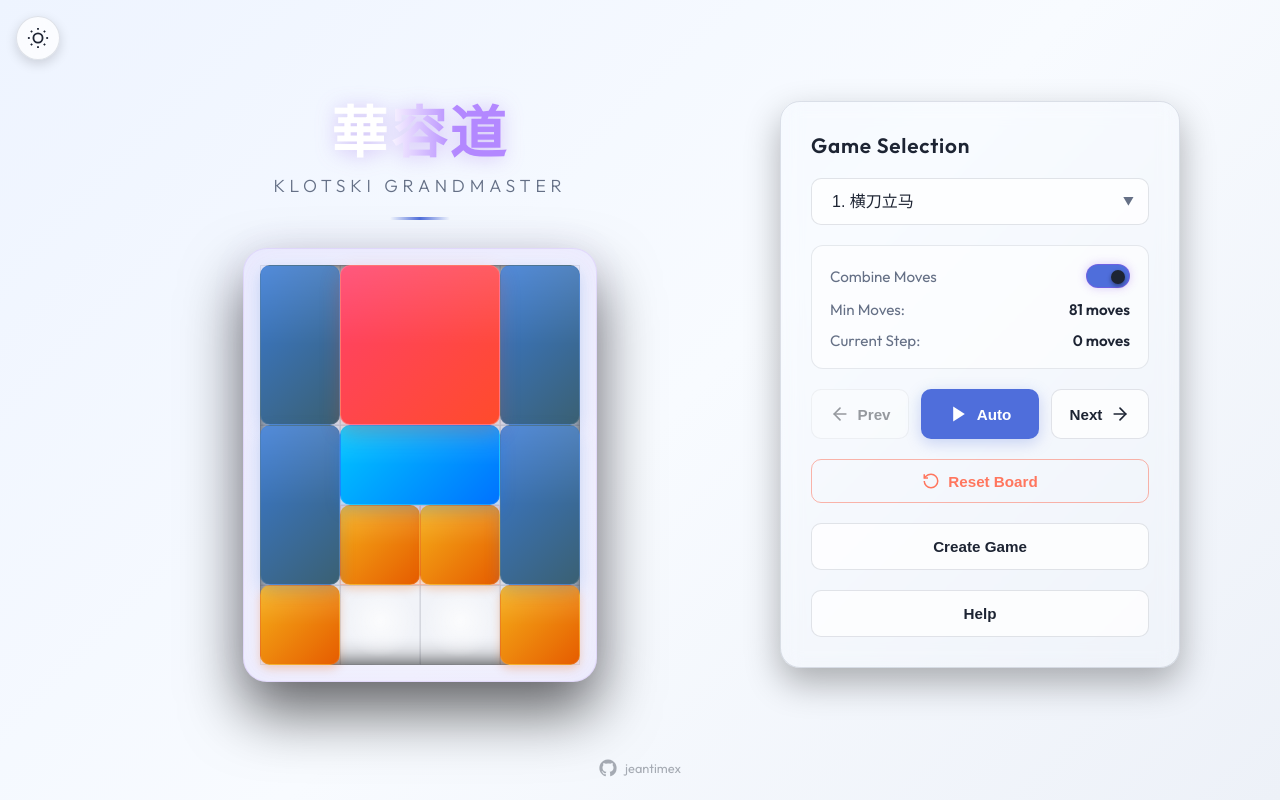
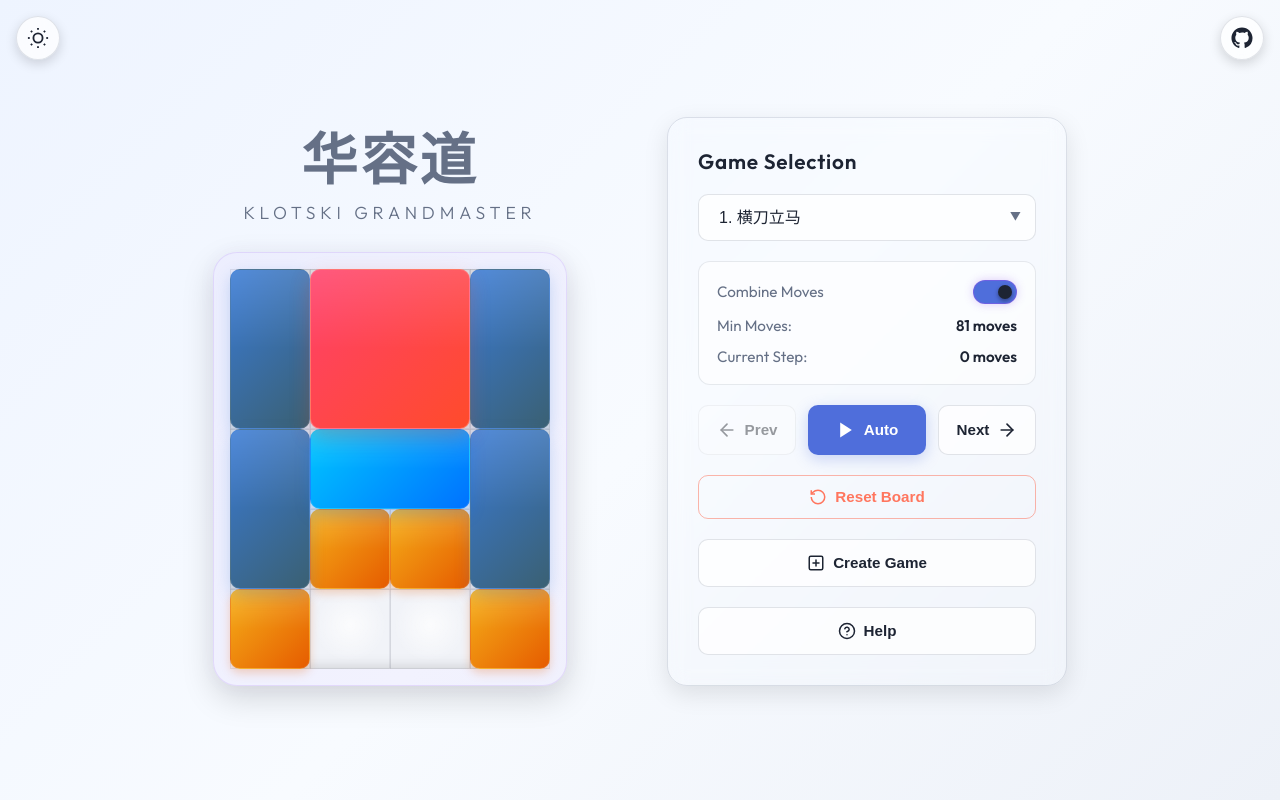
Before and after one commit to jeantimex/klotski, a website: page demo/index.html in a window 1280 px wide. Drawn offline with nearby package versions, Linux system fonts and the light colour scheme.

Commit message:
update the design

```diff
--- a/demo/index.html
+++ b/demo/index.html
@@ -5,7 +5,7 @@
   <meta name="viewport" content="width=device-width, initial-scale=1.0">
   <meta http-equiv="X-UA-Compatible" content="ie=edge">
   <title>Klotski Grandmaster — Interactive Solver & Player</title>
-  <meta name="description" content="A premium interactive solver and player for Klotski (華容道) puzzles, featuring 40 classic layouts with Dial's Dijkstra shortest path solver.">
+  <meta name="description" content="A premium interactive solver and player for Klotski (华容道) puzzles, featuring 40 classic layouts with Dial's Dijkstra shortest path solver.">
 
   <!-- Modern Typography & Icons -->
   <link rel="preconnect" href="https://fonts.googleapis.com">
@@ -39,9 +39,8 @@
       <!-- Left: Interactive Game Board -->
       <section class="board-section">
         <header class="app-header">
-          <h1 class="glow-text">華容道</h1>
+          <h1 class="glow-text">华容道</h1>
           <p class="subtitle">Klotski Grandmaster</p>
-          <div class="header-divider"></div>
         </header>
 
         <div class="board-wrapper">
@@ -119,17 +118,21 @@
 
           <div class="create-actions">
             <button id="create-game-btn" class="btn btn-secondary">
+              <svg width="18" height="18" viewBox="0 0 24 24" fill="none" stroke="currentColor" stroke-width="2" stroke-linecap="round" stroke-linejoin="round"><rect x="3" y="3" width="18" height="18" rx="2" ry="2"></rect><line x1="12" y1="8" x2="12" y2="16"></line><line x1="8" y1="12" x2="16" y2="12"></line></svg>
               Create Game
             </button>
             <button id="finish-create-btn" class="btn btn-primary hidden" disabled>
+              <svg width="18" height="18" viewBox="0 0 24 24" fill="none" stroke="currentColor" stroke-width="2" stroke-linecap="round" stroke-linejoin="round"><polyline points="20 6 9 17 4 12"></polyline></svg>
               Finish
             </button>
             <button id="cancel-create-btn" class="btn btn-secondary hidden">
+              <svg width="18" height="18" viewBox="0 0 24 24" fill="none" stroke="currentColor" stroke-width="2" stroke-linecap="round" stroke-linejoin="round"><line x1="18" y1="6" x2="6" y2="18"></line><line x1="6" y1="6" x2="18" y2="18"></line></svg>
               Cancel
             </button>
           </div>
 
           <button id="help-btn" class="btn btn-secondary">
+            <svg width="18" height="18" viewBox="0 0 24 24" fill="none" stroke="currentColor" stroke-width="2" stroke-linecap="round" stroke-linejoin="round"><circle cx="12" cy="12" r="10"></circle><path d="M9.09 9a3 3 0 0 1 5.83 1c0 2-3 3-3 3"></path><line x1="12" y1="17" x2="12.01" y2="17"></line></svg>
             Help
           </button>
         </div>
--- a/demo/style.css
+++ b/demo/style.css
@@ -14,13 +14,13 @@
   --text-secondary: #9c98b6;
 
   --glass-bg: rgba(255, 255, 255, 0.02);
-  --glass-border: rgba(255, 255, 255, 0.06);
+  --glass-border: rgba(200, 200, 210, 0.25);
   --glass-highlight: rgba(255, 255, 255, 0.03);
   --board-bg: #050409;
   --grid-line: rgba(255, 255, 255, 0.02);
-  --cell-border: rgba(255, 255, 255, 0.045);
-  --cell-glow: rgba(255, 255, 255, 0.025);
-  --cell-bg: rgba(255, 255, 255, 0.01);
+  --cell-border: rgba(180, 180, 190, 0.25);
+  --cell-glow: rgba(180, 180, 190, 0.08);
+  --cell-bg: rgba(180, 180, 190, 0.06);
   --panel-bg: rgba(255, 255, 255, 0.01);
   --panel-border: rgba(255, 255, 255, 0.03);
   --control-bg: rgba(255, 255, 255, 0.03);
@@ -124,12 +124,13 @@ body {
 
 .app-container {
   width: 100%;
-  max-width: 1120px;
   min-height: 100vh;
   min-height: 100dvh;
   padding: clamp(14px, 2.5vh, 28px) 20px;
   display: flex;
   flex-direction: column;
+  align-items: center;
+  justify-content: center;
 }
 
 /* Header */
@@ -146,10 +147,7 @@ body {
   font-size: 3.5rem;
   font-weight: 900;
   letter-spacing: 0.2rem;
-  background: linear-gradient(to right, #ffffff 30%, #b388ff 70%);
-  -webkit-background-clip: text;
-  -webkit-text-fill-color: transparent;
-  filter: drop-shadow(0 2px 10px rgba(142, 84, 233, 0.3));
+  color: var(--text-secondary);
 }
 
 .subtitle {
@@ -160,33 +158,26 @@ body {
   text-transform: uppercase;
 }
 
-.header-divider {
-  width: 60px;
-  height: 3px;
-  background: linear-gradient(90deg, transparent, var(--accent-color), transparent);
-  margin-top: 15px;
-  border-radius: 2px;
-}
-
 /* Main Content Layout */
 .main-content {
-  display: grid;
-  grid-template-columns: minmax(360px, 1fr) minmax(320px, 400px);
-  gap: 40px;
-  align-items: stretch;
-  flex: 1;
-  min-height: 0;
+  display: flex;
+  gap: 100px;
+  align-items: flex-end;
+  justify-content: center;
 }
 
 @media (max-width: 768px) {
   .main-content {
-    grid-template-columns: 1fr;
+    flex-direction: column;
+    align-items: center;
     gap: 30px;
     min-height: auto;
   }
 
   .controls-section {
-    padding-right: 0;
+    width: 100%;
+    max-width: 400px;
+    padding: 0 20px;
     justify-content: flex-start;
   }
 }
@@ -214,10 +205,6 @@ body {
 
   .subtitle {
     font-size: 0.95rem;
-  }
-
-  .header-divider {
-    margin-top: 10px;
   }
 
   .board-wrapper {
@@ -259,9 +246,20 @@ body {
   border: 1px solid rgba(142, 84, 233, 0.15);
   border-radius: 24px;
   box-shadow:
-    0 30px 60px rgba(0, 0, 0, 0.6),
-    0 0 40px rgba(142, 84, 233, 0.05),
-    inset 0 0 30px rgba(142, 84, 233, 0.05);
+    0 12px 32px rgba(0, 0, 0, 0.15),
+    0 0 20px rgba(142, 84, 233, 0.03);
+}
+
+:root:not([data-theme='light']) .board-wrapper {
+  background: rgba(200, 200, 210, 0.08);
+  border: 1px solid rgba(200, 200, 210, 0.25);
+}
+
+@media (prefers-color-scheme: light) {
+  :root[data-theme='system'] .board-wrapper {
+    background: rgba(142, 84, 233, 0.05);
+    border: 1px solid rgba(142, 84, 233, 0.15);
+  }
 }
 
 .game-board {
@@ -271,7 +269,7 @@ body {
   background-color: var(--board-bg);
   border-radius: 12px;
   cursor: default;
-  box-shadow: inset 0 0 25px rgba(0, 0, 0, 0.9);
+  box-shadow: inset 0 0 15px rgba(0, 0, 0, 0.2);
   /* Elegant grid overlay background */
   background-size: var(--cell-size) var(--cell-size);
   background-image:
@@ -292,10 +290,8 @@ body {
 }
 
 .board-cell.escape-cell {
-  background:
-    linear-gradient(180deg, rgba(255, 75, 43, 0.12), rgba(255, 75, 43, 0.025)),
-    rgba(255, 255, 255, 0.012);
-  border-color: rgba(255, 75, 43, 0.18);
+  background: var(--cell-bg);
+  border-color: var(--cell-border);
 }
 
 /* Blocks */
@@ -430,6 +426,7 @@ body {
   flex-direction: column;
   justify-content: center;
   gap: 20px;
+  width: 400px;
 }
 
 .glass-card {
@@ -440,7 +437,7 @@ body {
   display: flex;
   flex-direction: column;
   gap: 20px;
-  box-shadow: 0 15px 35px rgba(0, 0, 0, 0.3);
+  box-shadow: 0 8px 24px rgba(0, 0, 0, 0.1);
   backdrop-filter: blur(10px);
 }
 
@@ -882,32 +879,48 @@ body {
   background: var(--control-hover-bg);
 }
 
-/* Footer */
+/* GitHub Link */
 .app-footer {
-  text-align: center;
+  position: fixed;
+  top: 16px;
+  right: 16px;
+  z-index: 100;
   font-size: 0.8rem;
   color: var(--footer-text);
-  margin-top: 10px;
 }
 
 .github-link {
-  display: inline-flex;
+  display: flex;
   align-items: center;
   justify-content: center;
-  gap: 8px;
-  color: inherit;
+  width: 44px;
+  height: 44px;
+  border: 1px solid var(--glass-border);
+  border-radius: 50%;
+  background: var(--glass-bg);
+  backdrop-filter: blur(10px);
+  color: var(--text-primary);
   text-decoration: none;
-  transition: color 0.2s ease;
+  transition: all 0.3s ease;
+  box-shadow: 0 4px 12px rgba(0, 0, 0, 0.15);
 }
 
 .github-link:hover {
-  color: var(--text-secondary);
+  background: var(--control-hover-bg);
+  transform: scale(1.05);
+}
+
+.github-link:active {
+  transform: scale(0.95);
+}
+
+.github-link span {
+  display: none;
 }
 
 .github-link svg {
-  width: 18px;
-  height: 18px;
-  flex: 0 0 auto;
+  width: 22px;
+  height: 22px;
 }
 
 /* Utility Helpers */
```
